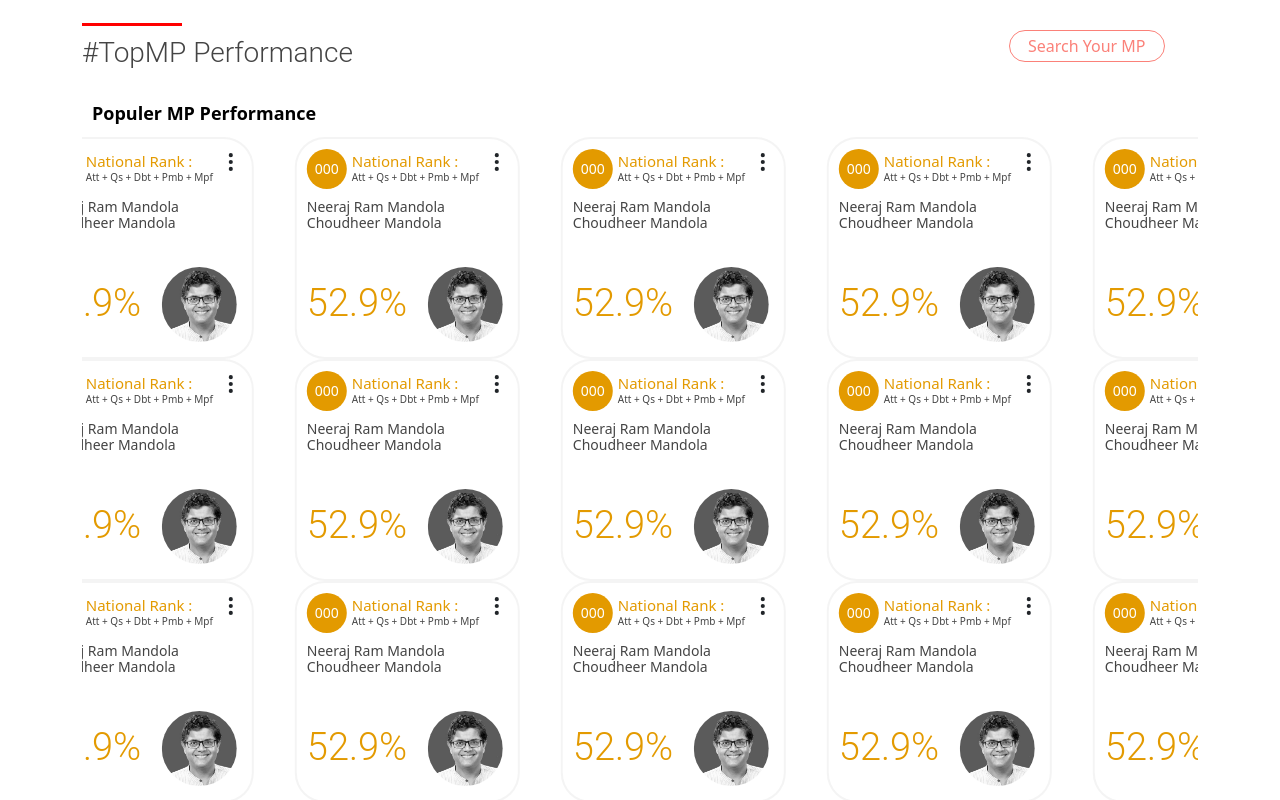
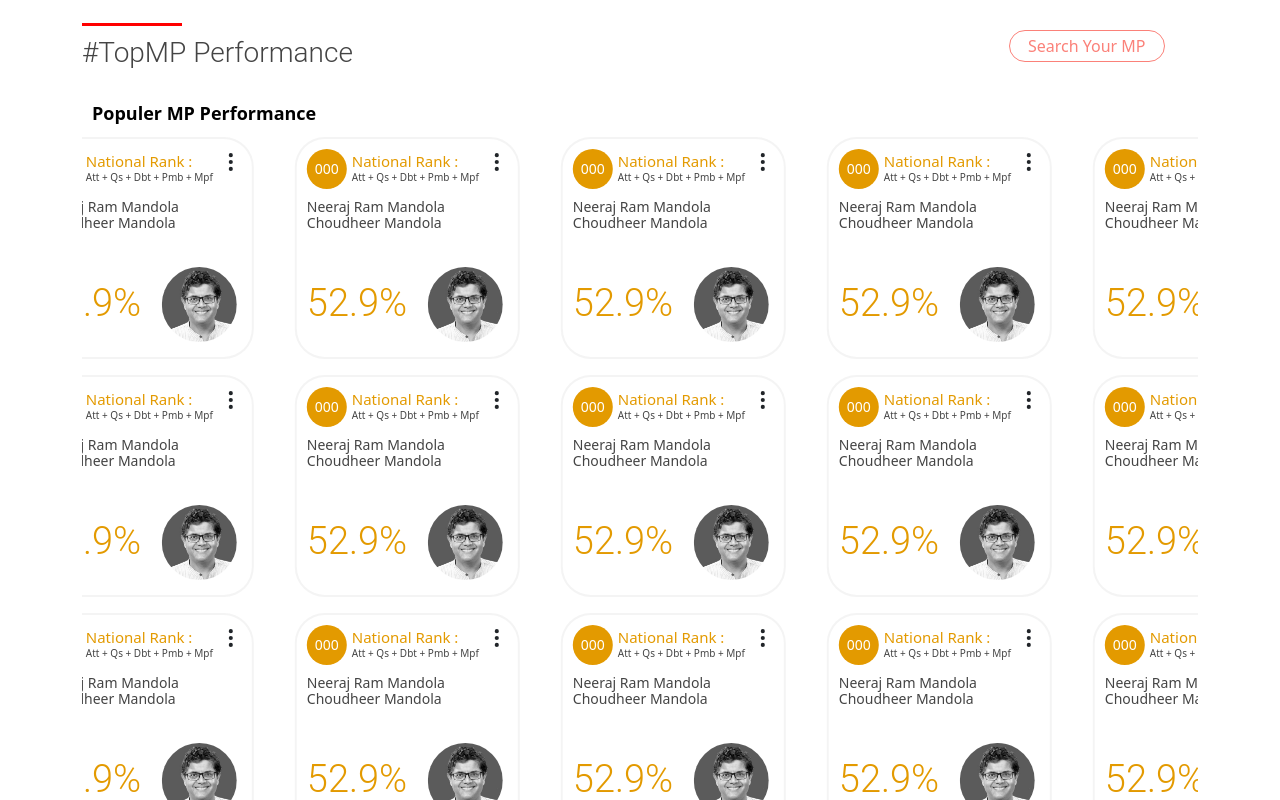
Before and after one commit to cuberoot-technologies/pmfact-react, a React (Vite) app: page / in a window 1280 px wide. Shown: the part 2777-3577 px from the top of the page. Built offline with nearby package versions, Linux system fonts and the light colour scheme.

Commit message:
style: fix top mp

```diff
--- a/src/components/performance/TopPerformerMps.jsx
+++ b/src/components/performance/TopPerformerMps.jsx
@@ -195,7 +195,7 @@ const TopPerformerMps = () => {
               </div>
             </div>
           </Slider>
-          <Slider {...settings}>
+          <Slider {...settings} style={{marginTop:'1rem'}}>
             <div className="mp-performance-card">
               <div className="mp-performance-card-top">
                 <div className="mp-performance-card-left">
@@ -323,7 +323,7 @@ const TopPerformerMps = () => {
               </div>
             </div>
           </Slider>
-          <Slider {...settings}>
+          <Slider {...settings} style={{marginTop:'1rem'}}>
             <div className="mp-performance-card">
               <div className="mp-performance-card-top">
                 <div className="mp-performance-card-left">
```
